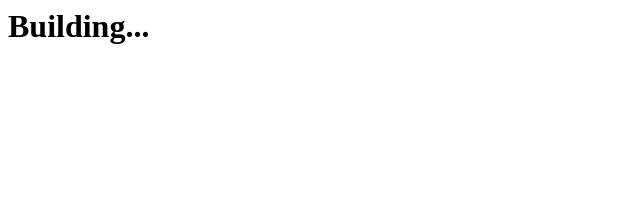
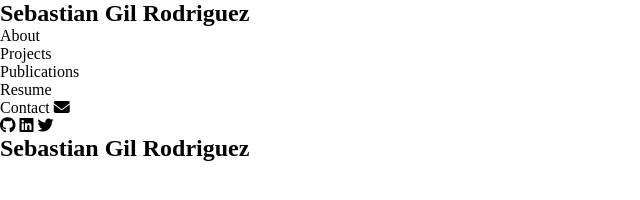
Before and after one commit to sebGilR/sebgilr.github.io, a plain HTML site: page index.html in a window 1280 px wide. Shown: the whole page, without its empty margins (0-640 px from the left). Drawn offline with Linux system fonts and the light colour scheme.

Commit message:
Create initial project structure and markup

```diff
--- /dev/null
+++ b/assets/stylesheets/styles.scss
@@ -0,0 +1,5 @@
+* {
+  margin: 0;
+  padding: 0;
+  border: 0;
+}
--- a/index.html
+++ b/index.html
@@ -1 +1,53 @@
-<h1> Building... </h1>
+<!DOCTYPE html>
+<html lang="en">
+
+<head>
+  <meta charset="UTF-8">
+  <meta name="viewport" content="width=device-width, initial-scale=1.0">
+  <title>Sebastian Gil</title>
+  <link rel="stylesheet" href="assets/stylesheets/styles.css">
+  <script src="https://kit.fontawesome.com/180379972d.js" crossorigin="anonymous"></script>
+</head>
+
+<body>
+  <aside class="nav">
+    <h2 class="nav_title">Sebastian Gil Rodriguez</h2>
+    <nav>
+      <ul class="nav_menu">
+        <a href="#">
+          <li class="nav_menu_item">About</li>
+        </a>
+        <a href="#">
+          <li class="nav_menu_item">Projects</li>
+        </a>
+        <a href="#">
+          <li class="nav_menu_item">Publications</li>
+        </a>
+        <a href="#">
+          <li class="nav_menu_item">Resume</li>
+        </a>
+        <a href="">
+          <li class="nav_menu_item">Contact <i class="fas fa-envelope"></i></li>
+        </a>
+      </ul>
+    </nav>
+    <ul class="nav_network">
+      <a href=""><i class="fab fa-github nav_network_item"></i></a>
+      <a href=""><i class="fab fa-linkedin nav_network_item"></i></a>
+      <a href=""><i class="fab fa-twitter nav_network_item"></i></a>
+    </ul>
+  </aside>
+  <main>
+    <section class="about">
+      <h1>Sebastian Gil Rodriguez</h1>
+    </section>
+    <section class="projects">
+
+    </section>
+    <section class="publications">
+
+    </section>
+  </main>
+</body>
+
+</html>
```
Also changed, not shown: assets/stylesheets/styles.css (added), 1 other file.
